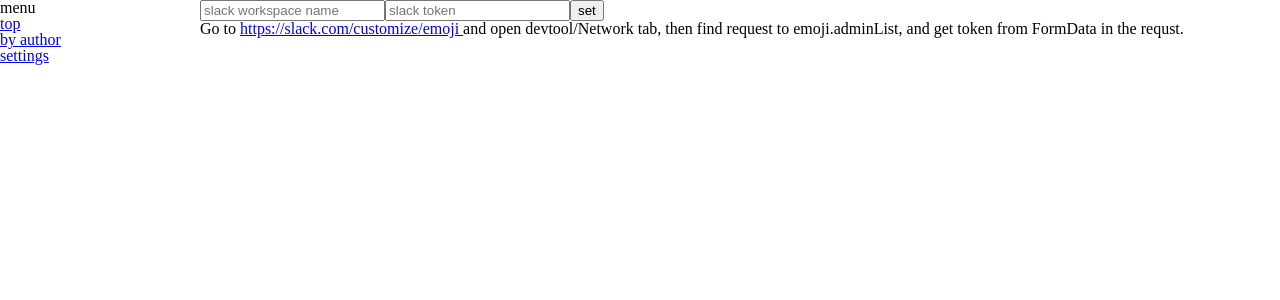
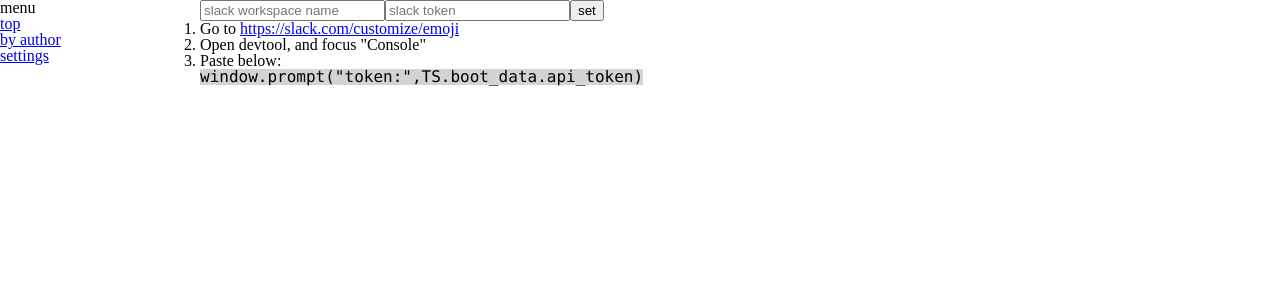
Before and after one commit to cumet04/slack_emoji_viewer, a Nuxt app: page /settings in a window 1280 px wide. Shown: the top 300 px of the page. Built offline with nearby package versions, Linux system fonts and the light colour scheme.

Commit message:
change token description

```diff
--- a/pages/settings.vue
+++ b/pages/settings.vue
@@ -13,14 +13,21 @@
       />
       <button @click="save_workspace">set</button>
     </div>
-    <p>
-      Go to
-      <a href="https://slack.com/customize/emoji" target="_blank">
-        https://slack.com/customize/emoji
-      </a>
-      and open devtool/Network tab, then find request to emoji.adminList, and
-      get token from FormData in the requst.
-    </p>
+    <ol>
+      <li class="step">
+        Go to
+        <a href="https://slack.com/customize/emoji" target="_blank">
+          https://slack.com/customize/emoji
+        </a>
+      </li>
+      <li class="step">
+        Open devtool, and focus "Console"
+      </li>
+      <li class="step">
+        Paste below:
+        <pre>window.prompt("token:",TS.boot_data.api_token)</pre>
+      </li>
+    </ol>
   </main>
 </template>
 
@@ -45,13 +52,12 @@
 </script>
 
 <style scoped lang="scss">
-.list {
-  display: flex;
-  flex-wrap: wrap;
-  width: 800px;
+.step {
+  list-style: decimal;
 }
 
-.emoji {
-  margin: 2px;
+pre {
+  background-color: lightgray;
+  font-family: Consolas, monospace;
 }
 </style>
```
